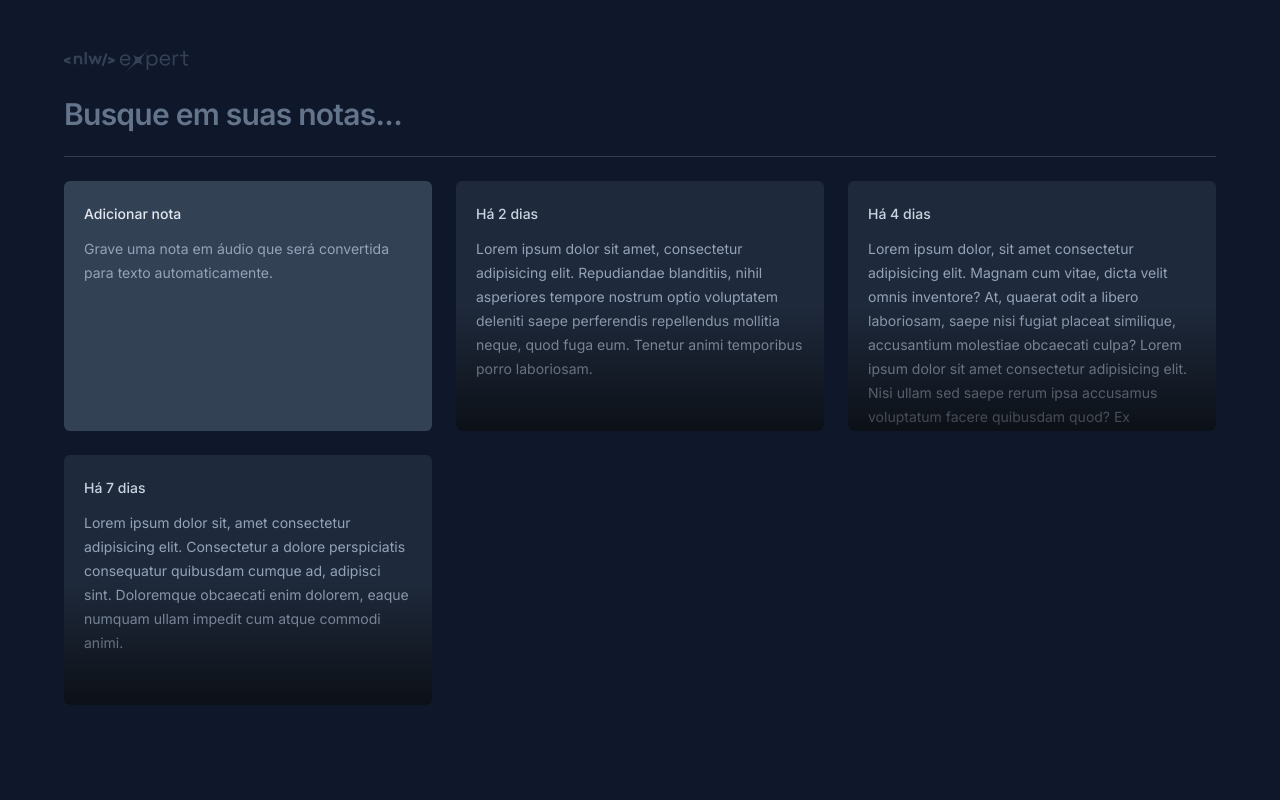
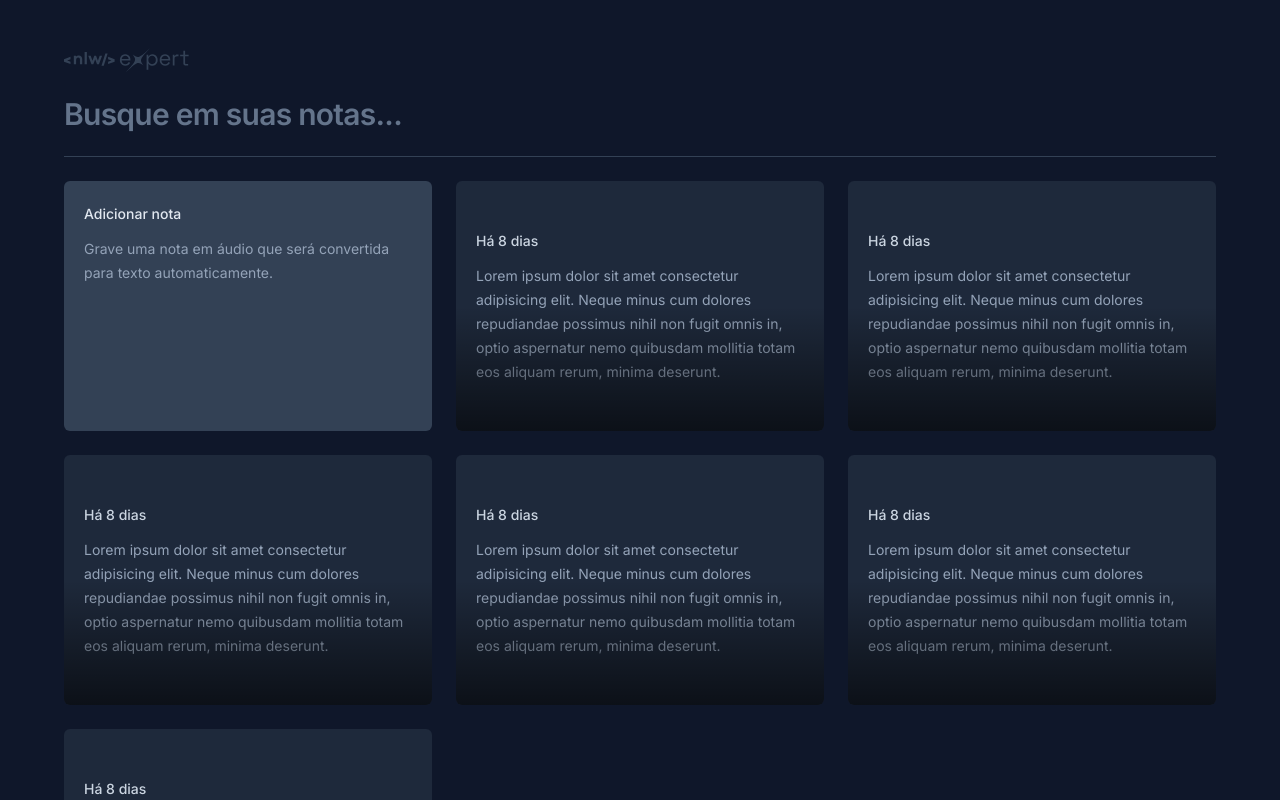
Before and after one commit to Chris-rod-b/nlw-expert-react, a React (Vite) app: page / in a window 1280 px wide. Shown: the top 800 px of the page. Built offline with nearby package versions, Linux system fonts and the light colour scheme.

Commit message:
Feat: Building some compenents and stylesheet

```diff
--- a/src/app.tsx
+++ b/src/app.tsx
@@ -1,4 +1,6 @@
 import logo from './assets/logo-nlw-expert.svg';
+import { NewNoteCard } from "./components/new-note-card";
+import { NoteCard } from "./components/note-card";
 
 export function App() {
   return (
@@ -17,52 +19,13 @@ export function App() {
       <div className="h-px bg-slate-700"/>
 
       <div className="grid grid-cols-3 gap-6 auto-rows-[250px]">
-        <div className="rounded-md bg-slate-700 p-5 space-y-3">
-          <span className="text-sm font-medium text-slate-200">
-            Adicionar nota
-          </span>
-          <p className="text-sm leading-6 text-slate-400">
-            Grave uma nota em áudio que será convertida para texto automaticamente.
-          </p>
-        </div>
-
-        <div className="rounded-md bg-slate-800 p-5 space-y-3 overflow-hidden relative">
-          <span className="text-sm font-medium text-slate-300">
-            Há 2 dias
-          </span>
-          <p className="text-sm leading-6 text-slate-400">
-            Lorem ipsum dolor sit amet, consectetur adipisicing elit. Repudiandae blanditiis, nihil asperiores tempore nostrum optio voluptatem deleniti saepe perferendis repellendus mollitia neque, quod fuga eum. Tenetur animi temporibus porro laboriosam.
-          </p>
-
-          <div className="absolute bottom-0 left-0 right-0 h-1/2
-            bg-gradient-to-t from-black/60 to-transparent pointer-events-none"/>
-        </div>
-
-        <div className="rounded-md bg-slate-800 p-5 space-y-3 overflow-hidden relative">
-          <span className="text-sm font-medium text-slate-300">
-            Há 4 dias
-          </span>
-          <p className="text-sm leading-6 text-slate-400">
-            Lorem ipsum dolor, sit amet consectetur adipisicing elit. Magnam cum vitae, dicta velit omnis inventore? At, quaerat odit a libero laboriosam, saepe nisi fugiat placeat similique, accusantium molestiae obcaecati culpa?
-            Lorem ipsum dolor sit amet consectetur adipisicing elit. Nisi ullam sed saepe rerum ipsa accusamus voluptatum facere quibusdam quod? Ex exercitationem corporis saepe nesciunt! Exercitationem quasi dicta alias laboriosam quia.
-          </p>
-
-          <div className="absolute bottom-0 left-0 right-0 h-1/2
-            bg-gradient-to-t from-black/60 to-transparent pointer-events-none"/>
-        </div>
-
-        <div className="rounded-md bg-slate-800 p-5 space-y-3 overflow-hidden relative">
-          <span className="text-sm font-medium text-slate-300">
-            Há 7 dias
-          </span>
-          <p className="text-sm leading-6 text-slate-400">
-            Lorem ipsum dolor sit, amet consectetur adipisicing elit. Consectetur a dolore perspiciatis consequatur quibusdam cumque ad, adipisci sint. Doloremque obcaecati enim dolorem, eaque numquam ullam impedit cum atque commodi animi.
-          </p>
-
-          <div className="absolute bottom-0 left-0 right-0 h-1/2
-            bg-gradient-to-t from-black/60 to-transparent pointer-events-none"/>
-        </div>
-
+        <NewNoteCard />
+        <NoteCard />
+        <NoteCard />
+        <NoteCard />
+        <NoteCard />
+        <NoteCard />
+        <NoteCard />
       </div>
     </div>
   )
--- /dev/null
+++ b/src/components/new-note-card.tsx
@@ -0,0 +1,12 @@
+export function NewNoteCard() {
+    return (
+        <div className="rounded-md bg-slate-700 p-5 space-y-3">
+          <span className="text-sm font-medium text-slate-200">
+            Adicionar nota
+          </span>
+          <p className="text-sm leading-6 text-slate-400">
+            Grave uma nota em áudio que será convertida para texto automaticamente.
+          </p>
+        </div>
+    )
+}
--- /dev/null
+++ b/src/components/note-card.tsx
@@ -0,0 +1,20 @@
+export function NoteCard() {
+    return (
+        <button className="rounded-md text-left bg-slate-800 p-5 space-y-3
+            overflow-hidden relative hover:ring-2 hover:ring-slate-600
+            transition-shadow outline-none focus-visible:ring-2
+            focus-visible:ring-lime-400">
+                <span className="text-sm font-medium text-slate-300">
+                    Há 8 dias
+                </span>
+                <p className="text-sm leading-6 text-slate-400">
+                    Lorem ipsum dolor sit amet consectetur adipisicing elit. Neque minus
+                    cum dolores repudiandae possimus nihil non fugit omnis in, optio aspernatur
+                    nemo quibusdam mollitia totam eos aliquam rerum, minima deserunt.
+                </p>
+
+                <div className="absolute bottom-0 left-0 right-0 h-1/2
+                    bg-gradient-to-t from-black/60 to-transparent pointer-events-none"/>
+        </button>
+    )
+}
```
